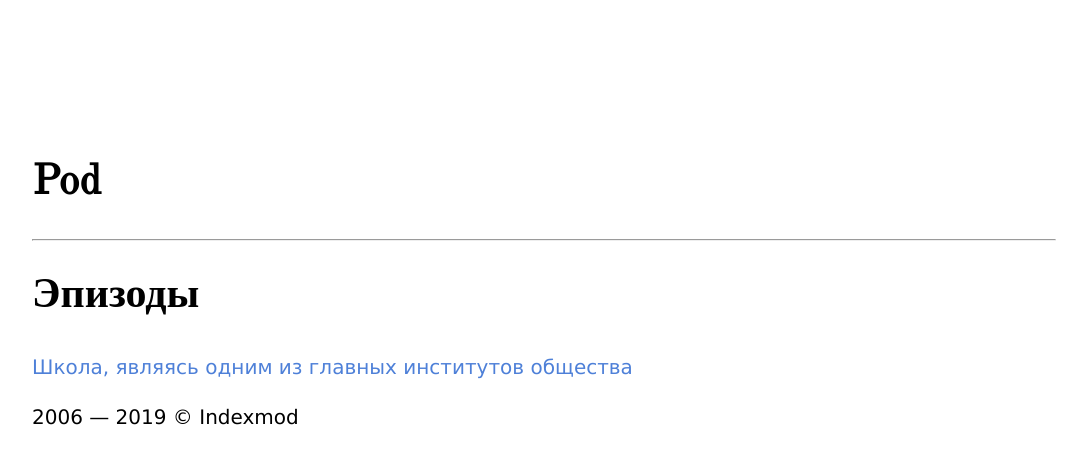
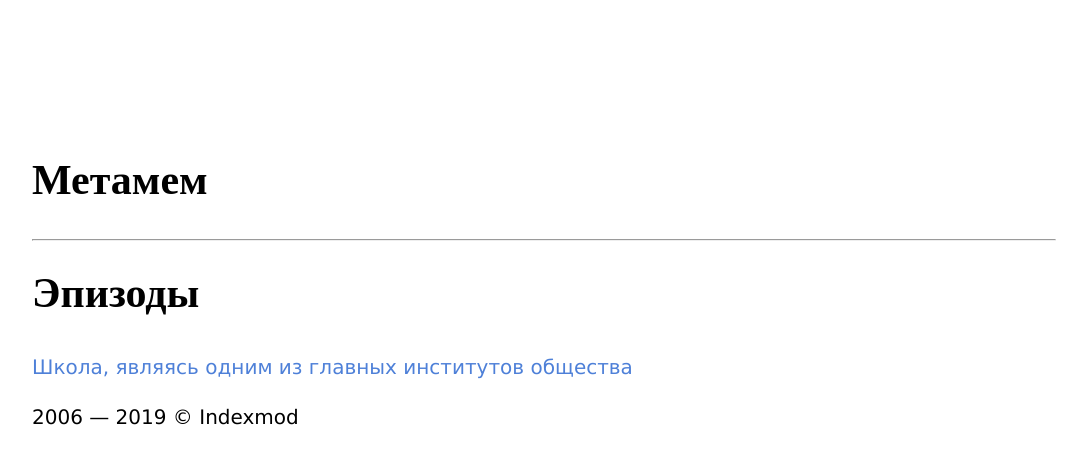
Before and after one commit to indexmod/podcast, a Jekyll site: the page built from index.md, in a window 1280 px wide. Shown: the top 464 px of the page, without its empty margins (96-1183 px from the left). Built offline with Jekyll 4.4.1, drawn with Linux system fonts in a browser that asks for light colours; our own code applies the rules of GitHub Pages for plain Markdown files.

Commit message:
Update _config.yml

```diff
--- a/_config.yml
+++ b/_config.yml
@@ -1,6 +1,6 @@
 ---
 
-title: Pod
+title: Метамем
 timezone: UTC
 description: by Indexmod
 url: https://metamem.cf
```
